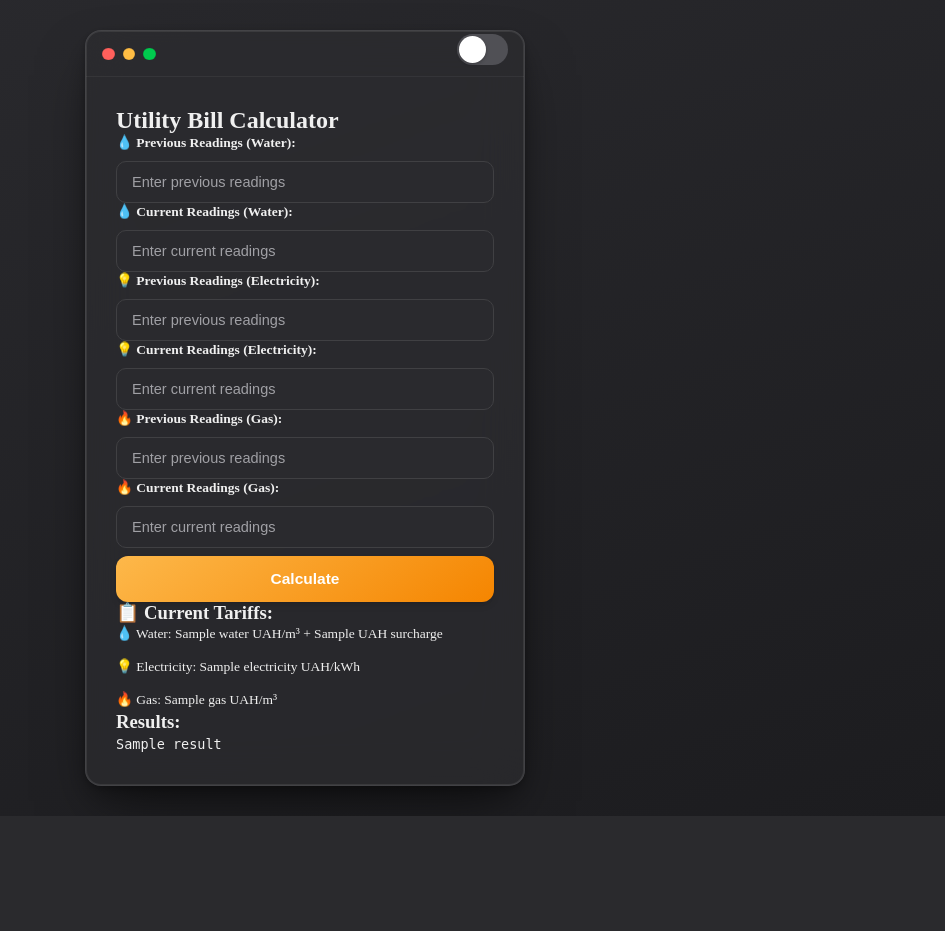
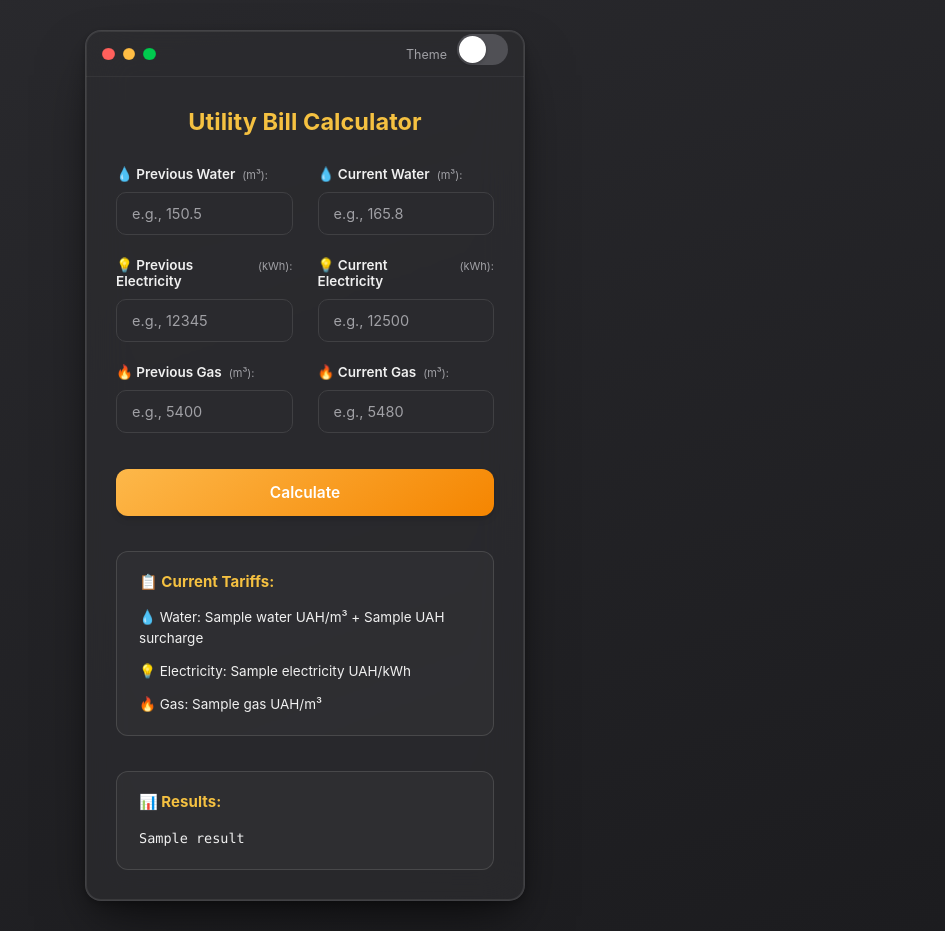
Before and after one commit to Loak4156/Utility_Bill_Calculator, a Flask app: template templates/calc.html in a window 1280 px wide. Shown: the whole page, without its empty margins (335-1280 px from the left). Before the commit the page ends 816 px from the top, so only its background shows below. Run offline with Flask 3, Linux system fonts and the light colour scheme; the template is opened without the code that fills it: most values are stand-ins (such as "Sample title", 1, 10 or a date in 2020); parts of the project's set-up code (start-up, migrations or seed data) failed here and were passed over.

Commit message:
Update calc.html

```diff
--- a/templates/calc.html
+++ b/templates/calc.html
@@ -1,53 +1,86 @@
 <!DOCTYPE html>
-<html lang="en"> <!-- Changed language to English -->
+<html lang="en">
 <head>
     <meta charset="UTF-8">
     <meta name="viewport" content="width=device-width, initial-scale=1.0">
-    <title>Utility Bill Calculator</title> <!-- Translated title -->
+    <title>Utility Bill Calculator</title>
     <link rel="stylesheet" href="{{ url_for('static', filename='css/styles.css') }}">
-    <link href="https://fonts.googleapis.com/css2?family=Montserrat:wght@300;600;700&display=swap" rel="stylesheet">
+    <!-- Используем системный шрифт Apple как приоритетный, Montserrat как fallback -->
+    <link rel="preconnect" href="https://fonts.googleapis.com">
+    <link rel="preconnect" href="https://fonts.gstatic.com" crossorigin>
+    <link href="https://fonts.googleapis.com/css2?family=Montserrat:wght@400;600;700&display=swap" rel="stylesheet">
+    <style>
+        /* Apply system font stack with Montserrat fallback */
+        body, input, button, textarea, select {
+            font-family: -apple-system, BlinkMacSystemFont, "Segoe UI", Roboto, Helvetica, Arial, sans-serif, "Apple Color Emoji", "Segoe UI Emoji", "Segoe UI Symbol", 'Montserrat';
+        }
+        /* Ensure monospace font for results */
+        pre {
+             font-family: SFMono-Regular, Menlo, Monaco, Consolas, "Liberation Mono", "Courier New", monospace;
+        }
+    </style>
 </head>
 <body>
     <div class="window">
         <div class="window-bar">
+            <!-- Светофоры (возвращены) -->
             <div class="traffic-lights">
                 <div class="light red"></div>
                 <div class="light yellow"></div>
                 <div class="light green"></div>
             </div>
-            <label class="switch">
-              <input type="checkbox" id="theme-toggle">
-              <span class="slider"></span>
-            </label>
+
+            <!-- Контейнер для управления темой (справа) -->
+            <div class="theme-control-wrapper">
+                <span class="theme-label">Theme</span>
+                <label class="switch" aria-label="Toggle theme">
+                   <input type="checkbox" id="theme-toggle">
+                   <span class="slider round"></span>
+                </label>
+            </div>
         </div>
         <div class="window-content">
-            <h2>Utility Bill Calculator</h2> <!-- Translated heading -->
-            <form method="post">
-                <!-- Water Inputs -->
-                <label>💧 Previous Readings (Water):</label> <!-- Translated label -->
-                <input type="number" step="any" name="prev_Water" placeholder="Enter previous readings" required> <!-- Updated name, translated placeholder -->
-                <label>💧 Current Readings (Water):</label> <!-- Translated label -->
-                <input type="number" step="any" name="curr_Water" placeholder="Enter current readings" required> <!-- Updated name, translated placeholder -->
+           <h1>Utility Bill Calculator</h1>
 
-                <!-- Electricity Inputs -->
-                <label>💡 Previous Readings (Electricity):</label> <!-- Translated label -->
-                <input type="number" step="any" name="prev_Electricity" placeholder="Enter previous readings" required> <!-- Updated name, translated placeholder -->
-                <label>💡 Current Readings (Electricity):</label> <!-- Translated label -->
-                <input type="number" step="any" name="curr_Electricity" placeholder="Enter current readings" required> <!-- Updated name, translated placeholder -->
+            <form method="post" class="calculator-form">
+                <div class="form-grid">
+                    <!-- Water -->
+                    <div class="form-group">
+                        <label for="prev_Water">💧 Previous Water <span class="unit">(m³):</span></label>
+                        <input type="number" step="any" name="prev_Water" id="prev_Water" placeholder="e.g., 150.5" required>
+                    </div>
+                    <div class="form-group">
+                        <label for="curr_Water">💧 Current Water <span class="unit">(m³):</span></label>
+                        <input type="number" step="any" name="curr_Water" id="curr_Water" placeholder="e.g., 165.8" required>
+                    </div>
 
-                <!-- Gas Inputs -->
-                <label>🔥 Previous Readings (Gas):</label> <!-- Translated label -->
-                <input type="number" step="any" name="prev_Gas" placeholder="Enter previous readings" required> <!-- Updated name, translated placeholder -->
-                <label>🔥 Current Readings (Gas):</label> <!-- Translated label -->
-                <input type="number" step="any" name="curr_Gas" placeholder="Enter current readings" required> <!-- Updated name, translated placeholder -->
+                    <!-- Electricity -->
+                    <div class="form-group">
+                        <label for="prev_Electricity">💡 Previous Electricity <span class="unit">(kWh):</span></label>
+                        <input type="number" step="any" name="prev_Electricity" id="prev_Electricity" placeholder="e.g., 12345" required>
+                    </div>
+                     <div class="form-group">
+                        <label for="curr_Electricity">💡 Current Electricity <span class="unit">(kWh):</span></label>
+                        <input type="number" step="any" name="curr_Electricity" id="curr_Electricity" placeholder="e.g., 12500" required>
+                    </div>
 
-                <button type="submit">Calculate</button> <!-- Translated button text -->
+                    <!-- Gas -->
+                    <div class="form-group">
+                        <label for="prev_Gas">🔥 Previous Gas <span class="unit">(m³):</span></label>
+                        <input type="number" step="any" name="prev_Gas" id="prev_Gas" placeholder="e.g., 5400" required>
+                    </div>
+                    <div class="form-group">
+                        <label for="curr_Gas">🔥 Current Gas <span class="unit">(m³):</span></label>
+                        <input type="number" step="any" name="curr_Gas" id="curr_Gas" placeholder="e.g., 5480" required>
+                    </div>
+                </div>
+
+                <button type="submit">Calculate</button>
             </form>
 
-            <div class="tariffs">
-                <h3>📋 Current Tariffs:</h3> <!-- Translated heading -->
+            <div class="tariffs panel">
+                <h3>📋 Current Tariffs:</h3>
                 <ul>
-                    <!-- Updated keys, translated text, currency, and units -->
                     <li>💧 Water: {{ tariffs['Water'] }} UAH/m³ + {{ fixed_water }} UAH surcharge</li>
                     <li>💡 Electricity: {{ tariffs['Electricity'] }} UAH/kWh</li>
                     <li>🔥 Gas: {{ tariffs['Gas'] }} UAH/m³</li>
@@ -55,14 +88,13 @@
             </div>
 
             {% if result %}
-            <div class="result">
-                <h3>Results:</h3> <!-- Translated heading -->
-                <pre>{{ result }}</pre> <!-- Result variable already contains translated text from Python -->
+            <div class="result panel">
+                <h3>📊 Results:</h3>
+                <pre>{{ result }}</pre>
             </div>
             {% endif %}
         </div>
     </div>
-    <!-- Assuming script.js doesn't contain user-facing Ukrainian text or can be handled separately -->
     <script src="{{ url_for('static', filename='js/script.js') }}"></script>
 </body>
 </html>
```
